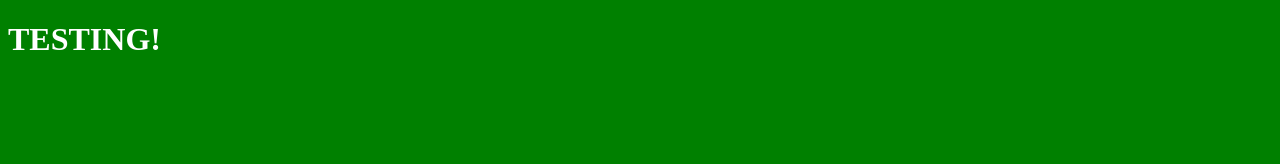
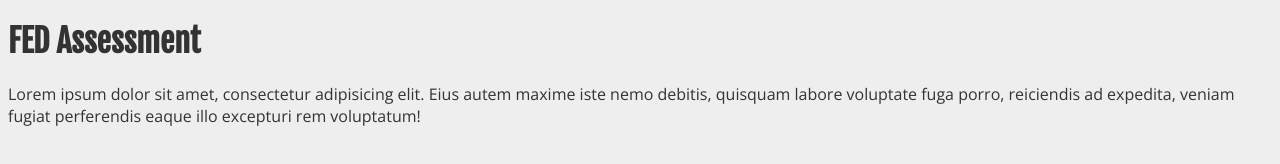
Before and after one commit to unumux/fed-assessment, a website: page index.html in a window 1280 px wide. Drawn offline with nearby package versions, Linux system fonts and the light colour scheme.

Commit message:
Adds fonts

```diff
--- a/index.html
+++ b/index.html
@@ -2,9 +2,12 @@
 <html lang="en">
 	<head>
 		<title>FED Assessment</title>
+		<link href='https://fonts.googleapis.com/css?family=Open+Sans:300,400italic' rel='stylesheet' type='text/css'>
+		<link href='https://fonts.googleapis.com/css?family=Fjalla+One' rel='stylesheet' type='text/css'>
 		<link rel="stylesheet" href="dist/site.css" />
 	</head>
 	<body>
-		<h1>TESTING!</h1>
+		<h1>FED Assessment</h1>
+		<p>Lorem ipsum dolor sit amet, consectetur adipisicing elit. Eius autem maxime iste nemo debitis, quisquam labore voluptate fuga porro, reiciendis ad expedita, veniam fugiat perferendis eaque illo excepturi rem voluptatum!</p>
 	</body>
 </html>
--- a/styles/site.scss
+++ b/styles/site.scss
@@ -3,5 +3,11 @@
 @import '_navigation';
 
 body {
-  background-color: green;
+  background-color: #eee;
+  color: #333;
+  font-family: 'Open Sans', sans-serif;
 }
+
+h1, h2, h3, h4, h5, h6 {
+  font-family: 'Fjalla One', sans-serif;
+}
```
Also changed, not shown: dist/site.css.
